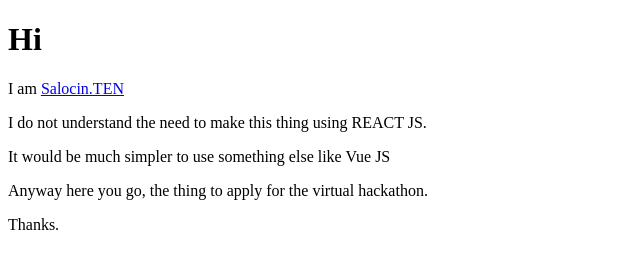
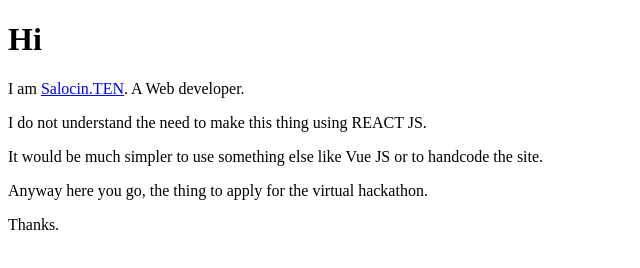
Before and after one commit to SalocinDotTEN/for-jamstack-2018-hackathon, a Gatsby site: page / in a window 1280 px wide. Shown: the whole page, without its empty margins (0-640 px from the left). Built offline with nearby package versions, Linux system fonts and the light colour scheme; Gatsby itself is replaced by a stand-in of ours.

Commit message:
Some more modifications.

```diff
--- a/src/pages/index.js
+++ b/src/pages/index.js
@@ -4,9 +4,9 @@ import Link from 'gatsby-link'
 const IndexPage = () => (
   <div>
     <h1>Hi</h1>
-    <p>I am <a href="https://www.salocinten.info" target="_blank">Salocin.TEN</a></p>
+    <p>I am <a href="https://www.salocinten.info" target="_blank">Salocin.TEN</a>. A Web developer.</p>
     <p>I do not understand the need to make this thing using REACT JS.</p>
-    <p>It would be much simpler to use something else like Vue JS</p>
+    <p>It would be much simpler to use something else like Vue JS or to handcode the site.</p>
     <p>Anyway here you go, the thing to apply for the virtual hackathon.</p>
     <p>Thanks.</p>
   </div>
```
